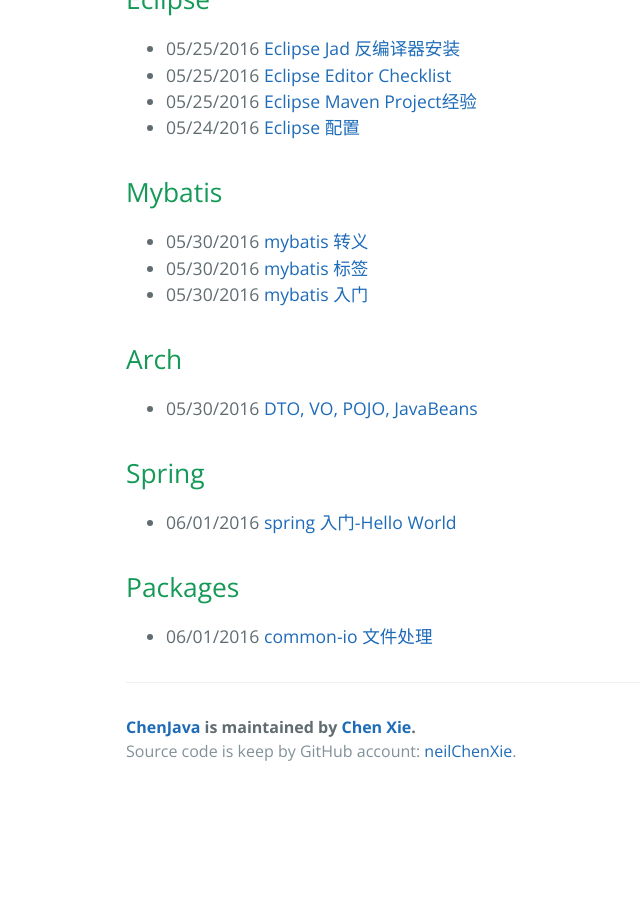
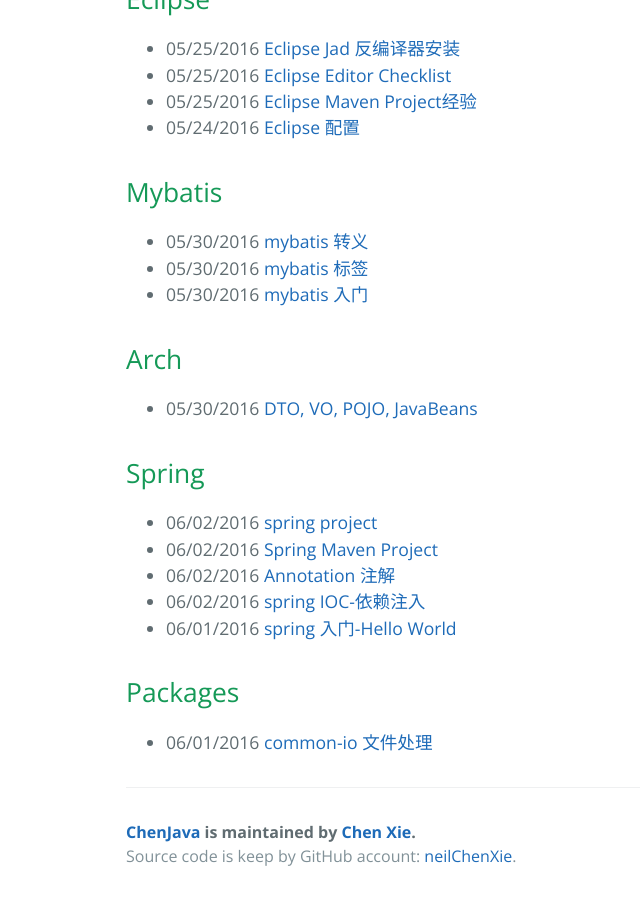
Before and after one commit to neilChenXie/ChenJava, a Jekyll site: the page built from index.html, in a window 1280 px wide and 900 px high, scrolled down 647 px. Shown: the whole window, without its empty margins (98-738 px from the left). Built offline with Jekyll 4.4.1, drawn with Linux system fonts in a browser that asks for light colours; the list of posts is cut into pages by our own code; before the commit the page ends 1442 px from its top, so only the background shows below that.

Commit message:
new file:   _posts/spring/2016-06-02-annotation.md 	new file:   _posts/spring/2016-06-02-spring_IOC.md 	new file:   _posts/spring/2016-06-02-spring_maven.md 	new file:   _posts/spring/2016-06-02-spring_project.md 	new file:   img/spring/Annotation.png 	new file:   img/spring/DI.png 	new file:   img/spring/Spring_Project.png 	new file:   img/spring/bean.png

```diff
--- /dev/null
+++ b/_posts/spring/2016-06-02-annotation.md
@@ -0,0 +1,10 @@
+---
+layout: post
+title: Annotation 注解
+date: 2016-06-02 13:48:15 +0800
+category: Spring
+tags: [checklist]
+---
+
+
+![annotations]({{ site.baseurl }}/img/spring/Annotation.png)
--- /dev/null
+++ b/_posts/spring/2016-06-02-spring_IOC.md
@@ -0,0 +1,26 @@
+---
+layout: post
+title: spring IOC-依赖注入
+date: 2016-06-02 09:48:15 +0800
+category: Spring
+tags: [entry]
+---
+
+## 索引
+
+[中文](https://www.evernote.com/shard/s250/sh/026afcb5-0a7e-414f-9f22-54b59d6726a8/c323deea7b1ca9eda16e70a03f07ce38)
+
+
+## 归类
+
+![归类]({{ site.baseurl }}/img/spring/DI.png)
+
+## <Bean>
+
+![bean tag]({{ site.baseurl }}/img/spring/bean.png)
+
+## 注解
+
+annotations
+
+![annotations]({{ site.baseurl }}/img/spring/Annotation.png)
--- /dev/null
+++ b/_posts/spring/2016-06-02-spring_project.md
@@ -0,0 +1,15 @@
+---
+layout: post
+title: spring project
+date: 2016-06-02 13:48:15 +0800
+category: Spring
+tags: [checklist]
+---
+
+## 关系
+
+![dependencies]({{ site.baseurl }}/img/spring/Spring_Project.png)
+
+## 理解
+
+Spring 最主要的三个功能：**IOC**， **AOP** and **BeanFactory**
```
Also changed, not shown: _posts/spring/2016-06-01-spring.md (+1 -18 lines), _posts/spring/2016-06-02-spring_maven.md (added, +24 -0 lines), img/spring/Annotation.png (added), img/spring/DI.png (added), img/spring/Spring_Project.png (added), img/spring/bean.png (added).
